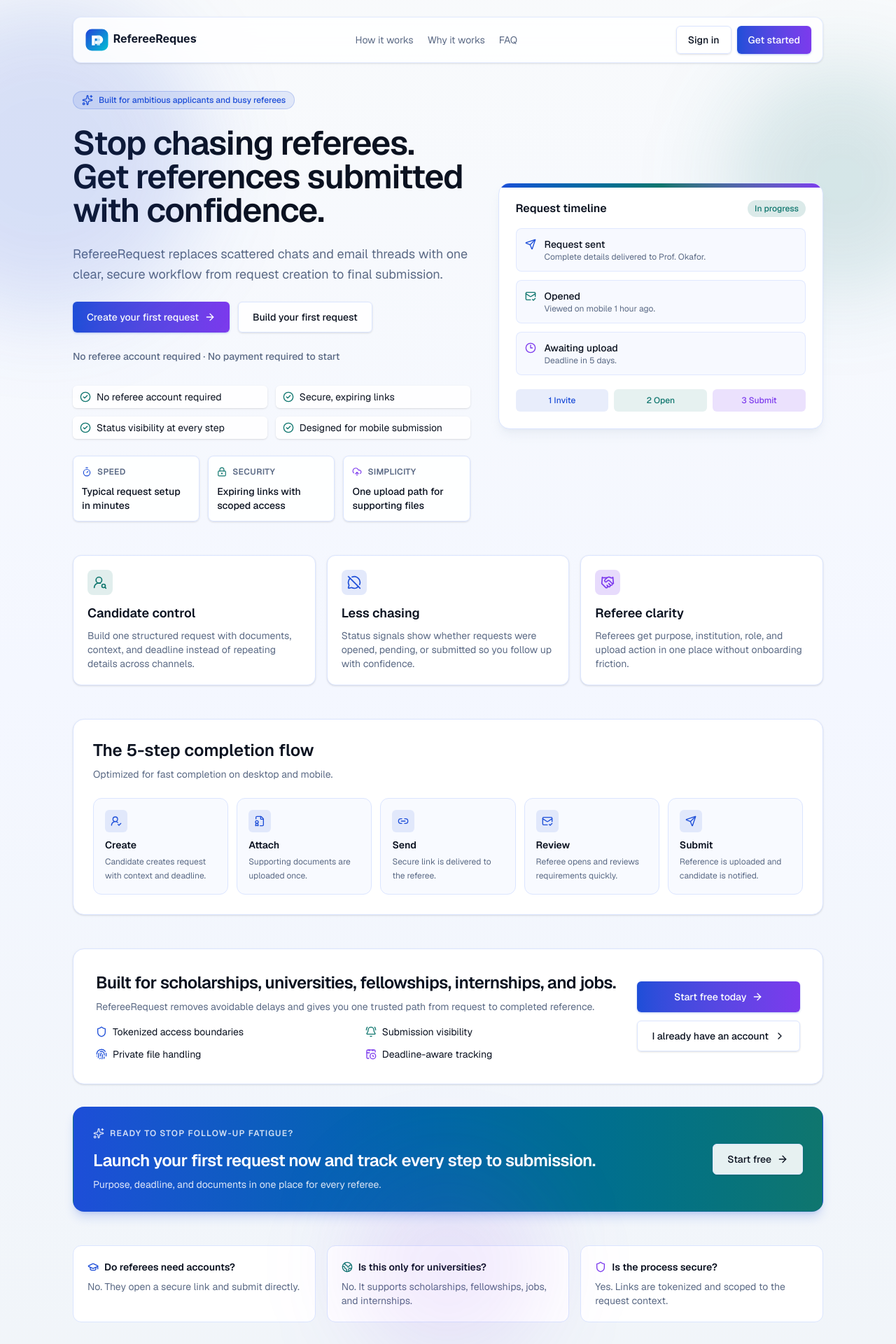
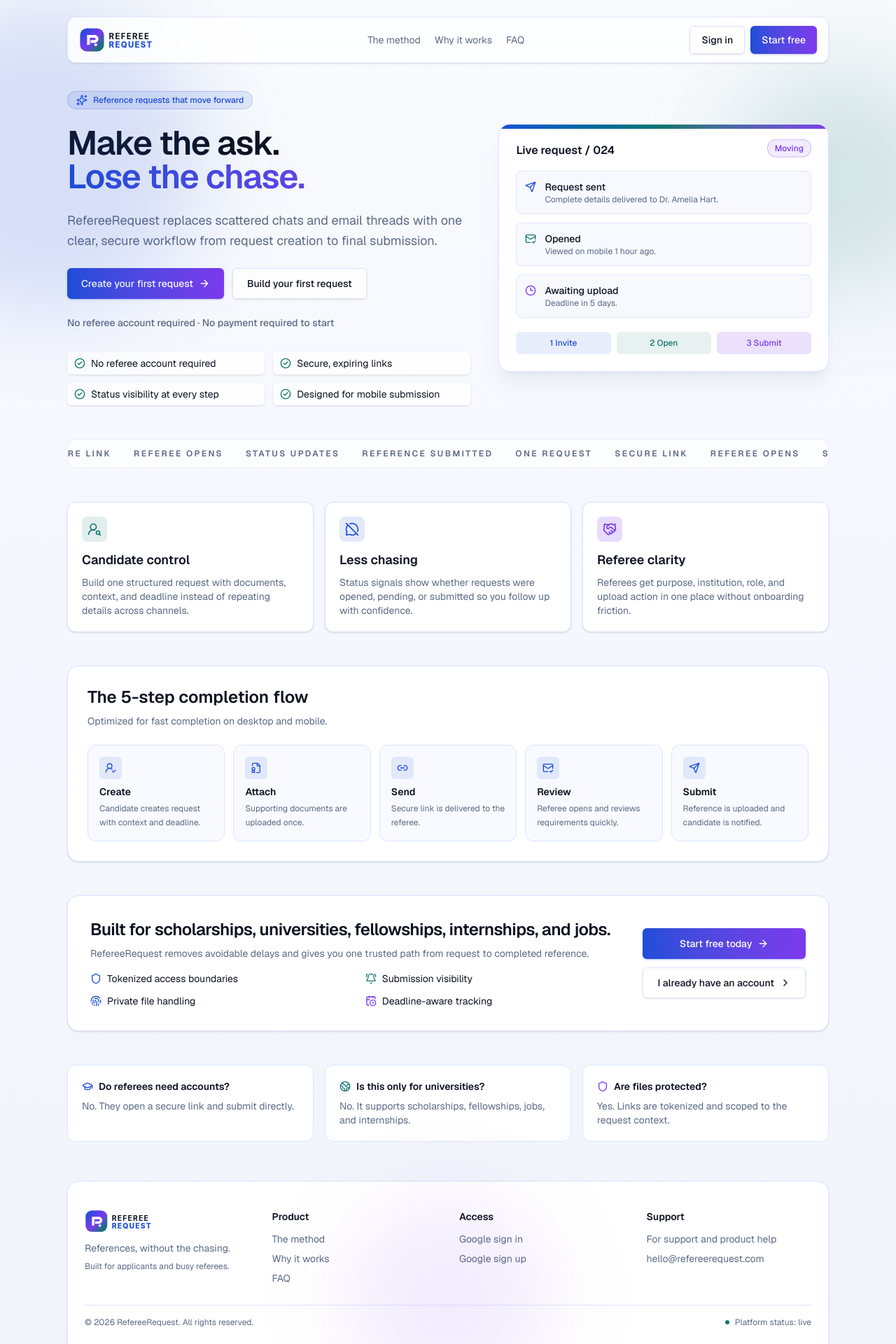
Before and after one commit to rowjay007/referee-request, a Next.js app in the folder frontend/: page / in a window 1280 px wide. Shown: the top 1920 px of the page at 70% size. Built offline with nearby package versions, Linux system fonts and the light colour scheme; no server answers.

Commit message:
Polish landing visuals, motion, and footer layout

```diff
--- a/frontend/src/app/globals.css
+++ b/frontend/src/app/globals.css
@@ -53,3 +53,81 @@
   border-color: color-mix(in srgb, var(--primary) 75%, #fff 25%);
   box-shadow: 0 0 0 3px color-mix(in srgb, var(--primary) 20%, transparent);
 }
+
+@keyframes rr-marquee {
+  from {
+    transform: translateX(0);
+  }
+  to {
+    transform: translateX(-50%);
+  }
+}
+
+@keyframes rr-float {
+  0%,
+  100% {
+    transform: translateY(0);
+  }
+  50% {
+    transform: translateY(-4px);
+  }
+}
+
+.rr-marquee-track {
+  animation: rr-marquee 24s linear infinite;
+}
+
+.rr-float {
+  animation: rr-float 2.2s ease-in-out infinite;
+}
+
+.rr-card-tilt {
+  transform-style: preserve-3d;
+}
+
+.rr-card-tilt:hover {
+  transform: perspective(1100px) rotateX(3deg) rotateY(-5deg) translateY(-3px);
+}
+
+@keyframes rr-toast-enter {
+  from {
+    opacity: 0;
+    transform: translateY(10px) scale(0.98);
+  }
+  to {
+    opacity: 1;
+    transform: translateY(0) scale(1);
+  }
+}
+
+.rr-toast {
+  animation: rr-toast-enter 220ms ease-out;
+}
+
+.rr-hover-lift {
+  transition:
+    transform 220ms ease,
+    box-shadow 220ms ease,
+    border-color 220ms ease;
+}
+
+.rr-hover-lift:hover {
+  transform: translateY(-2px);
+  box-shadow: 0 14px 30px -18px rgba(15, 23, 42, 0.5);
+}
+
+@media (prefers-reduced-motion: reduce) {
+  .rr-marquee-track,
+  .rr-float,
+  .rr-toast {
+    animation: none !important;
+  }
+
+  .rr-card-tilt,
+  .rr-card-tilt:hover,
+  .rr-hover-lift,
+  .rr-hover-lift:hover {
+    transform: none !important;
+    transition: none !important;
+  }
+}
--- a/frontend/src/app/page.tsx
+++ b/frontend/src/app/page.tsx
@@ -1,6 +1,9 @@
+"use client";
+
 import Image from "next/image";
 import Link from "next/link";
-import type { ComponentType } from "react";
+import { useEffect, useState, type ComponentType } from "react";
+import { useRouter } from "next/navigation";
 import {
   ArrowRight,
   BellRing,
@@ -14,40 +17,58 @@
   GraduationCap,
   Handshake,
   Link2,
-  LockKeyhole,
   MailCheck,
   MessageCircleOff,
   Shield,
   Send,
   Sparkles,
-  Timer,
-  UploadCloud,
   UserCheck2,
   UserRoundSearch,
 } from "lucide-react";
 import { Button } from "@/components/ui/button";
 
+type ToastState = {
+  message: string;
+  type: "info" | "success";
+} | null;
+
 export default function Home() {
+  const router = useRouter();
+  const [toast, setToast] = useState<ToastState>(null);
+
+  useEffect(() => {
+    if (!toast) {
+      return;
+    }
+    const timer = window.setTimeout(() => setToast(null), 2200);
+    return () => window.clearTimeout(timer);
+  }, [toast]);
+
+  function navigateWithToast(path: string, message: string, type: "info" | "success") {
+    setToast({ message, type });
+    window.setTimeout(() => router.push(path), 260);
+  }
+
   return (
     <main className="relative overflow-hidden bg-gradient-to-b from-slate-50 via-background to-slate-100">
       <div className="pointer-events-none absolute -left-40 top-0 h-[28rem] w-[28rem] rounded-full bg-primary/15 blur-3xl" />
       <div className="pointer-events-none absolute -right-20 top-24 h-80 w-80 rounded-full bg-secondary/15 blur-3xl" />
       <div className="pointer-events-none absolute bottom-0 left-1/2 h-72 w-72 -translate-x-1/2 rounded-full bg-tertiary/10 blur-3xl" />
 
-      <div className="mx-auto flex w-full max-w-6xl flex-col px-6 pb-16 pt-6 sm:px-10">
-        <header className="sticky top-0 z-30 mb-8 flex items-center justify-between rounded-xl border border-border/80 bg-surface/85 px-4 py-3 shadow-sm backdrop-blur-md">
+      <div className="mx-auto flex w-full max-w-6xl flex-col px-4 pb-14 pt-4 sm:px-8 sm:pb-16 sm:pt-6">
+        <header className="sticky top-0 z-30 mb-8 flex flex-wrap items-center justify-between gap-3 rounded-xl border border-border/80 bg-surface/85 px-4 py-3 shadow-sm backdrop-blur-md sm:flex-nowrap">
           <div className="inline-flex items-center gap-2.5">
             <Image
               src="/referee-request-logo.svg"
               alt="RefereeRequest"
-              width={160}
-              height={35}
+              width={176}
+              height={36}
               priority
             />
           </div>
           <div className="hidden items-center gap-5 text-sm text-muted md:flex">
             <a href="#how-it-works" className="transition-colors hover:text-foreground">
-              How it works
+              The method
             </a>
             <a href="#why" className="transition-colors hover:text-foreground">
               Why it works
@@ -56,12 +77,19 @@
               FAQ
             </a>
           </div>
-          <div className="flex items-center gap-2">
-            <Button asChild variant="secondary">
-              <Link href="/signin">Sign in</Link>
+          <div className="flex w-full items-center gap-2 sm:w-auto">
+            <Button
+              variant="secondary"
+              className="flex-1 sm:flex-none"
+              onClick={() => navigateWithToast("/signin", "Opening sign in...", "info")}
+            >
+              Sign in
             </Button>
-            <Button asChild>
-              <Link href="/signup">Get started</Link>
+            <Button
+              className="flex-1 sm:flex-none"
+              onClick={() => navigateWithToast("/signup", "Starting your first request...", "success")}
+            >
+              Start free
             </Button>
           </div>
         </header>
@@ -70,84 +98,65 @@
           <div className="space-y-6">
             <p className="inline-flex items-center gap-2 rounded-full border border-primary/20 bg-primary/10 px-3 py-1 text-xs font-medium text-primary">
               <Sparkles className="h-4 w-4" />
-              Built for ambitious applicants and busy referees
+              Reference requests that move forward
             </p>
             <h1 className="max-w-3xl text-4xl font-semibold tracking-tight text-foreground sm:text-5xl">
-              Stop chasing referees. Get references submitted with confidence.
+              Make the ask.
+              <span className="block bg-gradient-to-r from-primary to-tertiary bg-clip-text text-transparent">
+                Lose the chase.
+              </span>
             </h1>
             <p className="max-w-2xl text-lg leading-relaxed text-muted">
               RefereeRequest replaces scattered chats and email threads with one
               clear, secure workflow from request creation to final submission.
             </p>
             <div className="flex flex-col gap-3 sm:flex-row">
-              <Button asChild size="lg">
-                <Link href="/signup" className="inline-flex items-center gap-2">
+              <Button
+                size="lg"
+                onClick={() => navigateWithToast("/signup", "Redirecting to Google sign up...", "success")}
+              >
+                <span className="inline-flex items-center gap-2">
                   Create your first request
                   <ArrowRight className="h-4 w-4" />
-                </Link>
+                </span>
               </Button>
-              <Button asChild size="lg" variant="secondary">
-                <Link href="/dashboard/requests/new">Build your first request</Link>
+              <Button
+                size="lg"
+                variant="secondary"
+                onClick={() => navigateWithToast("/dashboard/requests/new", "Opening request builder...", "info")}
+              >
+                Build your first request
               </Button>
             </div>
             <p className="text-sm font-medium text-muted">
               No referee account required · No payment required to start
             </p>
             <div className="grid gap-3 pt-2 text-sm text-foreground sm:grid-cols-2">
-              <p className="inline-flex items-center gap-2 rounded-md bg-surface/90 px-2.5 py-1.5 shadow-sm">
+              <p className="inline-flex items-center gap-2 rounded-md bg-surface/90 px-2.5 py-1.5 shadow-sm transition-transform duration-300 hover:-translate-y-0.5">
                 <CheckCircle2 className="h-4 w-4 text-secondary" />
                 No referee account required
               </p>
-              <p className="inline-flex items-center gap-2 rounded-md bg-surface/90 px-2.5 py-1.5 shadow-sm">
+              <p className="inline-flex items-center gap-2 rounded-md bg-surface/90 px-2.5 py-1.5 shadow-sm transition-transform duration-300 hover:-translate-y-0.5">
                 <CheckCircle2 className="h-4 w-4 text-secondary" />
                 Secure, expiring links
               </p>
-              <p className="inline-flex items-center gap-2 rounded-md bg-surface/90 px-2.5 py-1.5 shadow-sm">
+              <p className="inline-flex items-center gap-2 rounded-md bg-surface/90 px-2.5 py-1.5 shadow-sm transition-transform duration-300 hover:-translate-y-0.5">
                 <CheckCircle2 className="h-4 w-4 text-secondary" />
                 Status visibility at every step
               </p>
-              <p className="inline-flex items-center gap-2 rounded-md bg-surface/90 px-2.5 py-1.5 shadow-sm">
+              <p className="inline-flex items-center gap-2 rounded-md bg-surface/90 px-2.5 py-1.5 shadow-sm transition-transform duration-300 hover:-translate-y-0.5">
                 <CheckCircle2 className="h-4 w-4 text-secondary" />
                 Designed for mobile submission
               </p>
             </div>
-            <div className="grid gap-3 sm:grid-cols-3">
-              <div className="rounded-lg border border-border bg-surface/95 p-3 shadow-sm">
-                <p className="inline-flex items-center gap-2 text-xs font-semibold uppercase tracking-wide text-muted">
-                  <Timer className="h-3.5 w-3.5 text-primary" />
-                  Speed
-                </p>
-                <p className="mt-1 text-sm font-medium text-foreground">
-                  Typical request setup in minutes
-                </p>
-              </div>
-              <div className="rounded-lg border border-border bg-surface/95 p-3 shadow-sm">
-                <p className="inline-flex items-center gap-2 text-xs font-semibold uppercase tracking-wide text-muted">
-                  <LockKeyhole className="h-3.5 w-3.5 text-secondary" />
-                  Security
-                </p>
-                <p className="mt-1 text-sm font-medium text-foreground">
-                  Expiring links with scoped access
-                </p>
-              </div>
-              <div className="rounded-lg border border-border bg-surface/95 p-3 shadow-sm">
-                <p className="inline-flex items-center gap-2 text-xs font-semibold uppercase tracking-wide text-muted">
-                  <UploadCloud className="h-3.5 w-3.5 text-tertiary" />
-                  Simplicity
-                </p>
-                <p className="mt-1 text-sm font-medium text-foreground">
-                  One upload path for supporting files
-                </p>
-              </div>
-            </div>
           </div>
 
-          <article className="relative overflow-hidden rounded-2xl border border-border bg-surface p-6 shadow-lg shadow-slate-300/30 transition-all duration-300 hover:-translate-y-1 hover:shadow-xl">
+          <article className="rr-card-tilt relative overflow-hidden rounded-2xl border border-border bg-surface p-6 shadow-xl shadow-slate-300/30 transition-all duration-300">
             <div className="absolute inset-x-0 top-0 h-1.5 bg-gradient-to-r from-primary via-secondary to-tertiary" />
             <div className="mb-4 flex items-center justify-between">
-              <h2 className="text-base font-semibold text-foreground">Request timeline</h2>
-              <span className="rounded-full bg-secondary/15 px-2.5 py-1 text-xs font-medium text-secondary">
-                In progress
+              <h2 className="text-base font-semibold text-foreground">Live request / 024</h2>
+              <span className="rr-float rounded-full border border-tertiary/30 bg-tertiary/10 px-2.5 py-1 text-xs font-medium text-tertiary">
+                Moving
               </span>
             </div>
             <div className="space-y-3">
@@ -156,7 +165,7 @@
                 <div>
                   <p className="text-sm font-medium text-foreground">Request sent</p>
                   <p className="text-xs text-muted">
-                    Complete details delivered to Prof. Okafor.
+                    Complete details delivered to Dr. Amelia Hart.
                   </p>
                 </div>
               </div>
@@ -189,8 +198,23 @@
           </article>
         </section>
 
+        <section className="relative mb-12 overflow-hidden rounded-xl border border-border/60 bg-white/70 py-3">
+          <div className="rr-marquee-track flex min-w-max items-center gap-8 px-4 text-xs font-semibold uppercase tracking-[0.2em] text-muted">
+            <span>One request</span>
+            <span>Secure link</span>
+            <span>Referee opens</span>
+            <span>Status updates</span>
+            <span>Reference submitted</span>
+            <span>One request</span>
+            <span>Secure link</span>
+            <span>Referee opens</span>
+            <span>Status updates</span>
+            <span>Reference submitted</span>
+          </div>
+        </section>
+
         <section id="why" className="grid gap-4 pb-12 md:grid-cols-3">
-          <article className="group rounded-xl border border-border bg-surface p-5 shadow-sm transition-all duration-300 hover:-translate-y-1 hover:shadow-lg">
+          <article className="rr-hover-lift group rounded-xl border border-border bg-surface p-5 shadow-sm">
             <div className="mb-3 inline-flex rounded-lg bg-secondary/12 p-2 text-secondary">
               <UserRoundSearch className="h-5 w-5" />
             </div>
@@ -200,7 +224,7 @@
               instead of repeating details across channels.
             </p>
           </article>
-          <article className="group rounded-xl border border-border bg-surface p-5 shadow-sm transition-all duration-300 hover:-translate-y-1 hover:shadow-lg">
+          <article className="rr-hover-lift group rounded-xl border border-border bg-surface p-5 shadow-sm">
             <div className="mb-3 inline-flex rounded-lg bg-primary/12 p-2 text-primary">
               <MessageCircleOff className="h-5 w-5" />
             </div>
@@ -210,7 +234,7 @@
               submitted so you follow up with confidence.
             </p>
           </article>
-          <article className="group rounded-xl border border-border bg-surface p-5 shadow-sm transition-all duration-300 hover:-translate-y-1 hover:shadow-lg">
+          <article className="rr-hover-lift group rounded-xl border border-border bg-surface p-5 shadow-sm">
             <div className="mb-3 inline-flex rounded-lg bg-tertiary/18 p-2 text-tertiary">
               <Handshake className="h-5 w-5" />
             </div>
@@ -291,46 +315,30 @@
             </div>
           </div>
           <div className="flex flex-col gap-3">
-            <Button asChild size="lg">
-              <Link href="/signup" className="inline-flex items-center gap-2">
+            <Button
+              size="lg"
+              onClick={() => navigateWithToast("/signup", "Starting your request...", "success")}
+            >
+              <span className="inline-flex items-center gap-2">
                 Start free today
                 <ArrowRight className="h-4 w-4" />
-              </Link>
+              </span>
             </Button>
-            <Button asChild size="lg" variant="secondary">
-              <Link href="/signin" className="inline-flex items-center gap-2">
+            <Button
+              size="lg"
+              variant="secondary"
+              onClick={() => navigateWithToast("/signin", "Opening sign in...", "info")}
+            >
+              <span className="inline-flex items-center gap-2">
                 I already have an account
                 <ChevronRight className="h-4 w-4" />
-              </Link>
-            </Button>
-          </div>
-        </section>
-
-        <section className="mt-8 rounded-2xl border border-primary/20 bg-gradient-to-r from-primary to-secondary p-7 text-white shadow-lg shadow-primary/20">
-          <div className="flex flex-col gap-5 lg:flex-row lg:items-center lg:justify-between">
-            <div>
-              <p className="inline-flex items-center gap-2 text-xs font-semibold uppercase tracking-widest text-white/80">
-                <Sparkles className="h-4 w-4" />
-                Ready to stop follow-up fatigue?
-              </p>
-              <h2 className="mt-2 text-2xl font-semibold tracking-tight">
-                Launch your first request now and track every step to submission.
-              </h2>
-              <p className="mt-2 text-sm text-white/85">
-                Purpose, deadline, and documents in one place for every referee.
-              </p>
-            </div>
-            <Button asChild size="lg" variant="secondary">
-              <Link href="/signup" className="inline-flex items-center gap-2">
-                Start free
-                <ArrowRight className="h-4 w-4" />
-              </Link>
+              </span>
             </Button>
           </div>
         </section>
 
         <section id="faq" className="mt-12 grid gap-4 md:grid-cols-3">
-          <article className="rounded-xl border border-border bg-surface p-5">
+          <article className="rr-hover-lift rounded-xl border border-border bg-surface p-5">
             <p className="mb-2 inline-flex items-center gap-2 text-sm font-semibold text-foreground">
               <GraduationCap className="h-4 w-4 text-primary" />
               Do referees need accounts?
@@ -339,7 +347,7 @@
               No. They open a secure link and submit directly.
             </p>
           </article>
-          <article className="rounded-xl border border-border bg-surface p-5">
+          <article className="rr-hover-lift rounded-xl border border-border bg-surface p-5">
             <p className="mb-2 inline-flex items-center gap-2 text-sm font-semibold text-foreground">
               <Globe2 className="h-4 w-4 text-secondary" />
               Is this only for universities?
@@ -348,17 +356,87 @@
               No. It supports scholarships, fellowships, jobs, and internships.
             </p>
           </article>
-          <article className="rounded-xl border border-border bg-surface p-5">
+          <article className="rr-hover-lift rounded-xl border border-border bg-surface p-5">
             <p className="mb-2 inline-flex items-center gap-2 text-sm font-semibold text-foreground">
               <Shield className="h-4 w-4 text-tertiary" />
-              Is the process secure?
+              Are files protected?
             </p>
             <p className="text-sm text-muted">
               Yes. Links are tokenized and scoped to the request context.
             </p>
           </article>
         </section>
+
+        <footer className="mt-14 rounded-2xl border border-border bg-surface px-5 py-8 shadow-sm sm:px-6 sm:py-10">
+          <div className="grid gap-8 sm:grid-cols-2 lg:grid-cols-4">
+            <div>
+              <Image
+                src="/referee-request-logo.svg"
+                alt="RefereeRequest"
+                width={160}
+                height={34}
+              />
+              <p className="mt-3 text-sm text-muted">
+                References, without the chasing.
+              </p>
+              <p className="mt-2 text-xs text-muted">Built for applicants and busy referees.</p>
+            </div>
+            <div>
+              <p className="text-sm font-semibold text-foreground">Product</p>
+              <div className="mt-3 space-y-2 text-sm text-muted">
+                <a href="#how-it-works" className="block transition-colors hover:text-foreground">
+                  The method
+                </a>
+                <a href="#why" className="block transition-colors hover:text-foreground">
+                  Why it works
+                </a>
+                <a href="#faq" className="block transition-colors hover:text-foreground">
+                  FAQ
+                </a>
+              </div>
+            </div>
+            <div>
+              <p className="text-sm font-semibold text-foreground">Access</p>
+              <div className="mt-3 space-y-2 text-sm text-muted">
+                <Link href="/signin" className="block transition-colors hover:text-foreground">
+                  Google sign in
+                </Link>
+                <Link href="/signup" className="block transition-colors hover:text-foreground">
+                  Google sign up
+                </Link>
+              </div>
+            </div>
+            <div>
+              <p className="text-sm font-semibold text-foreground">Support</p>
+              <div className="mt-3 space-y-2 text-sm text-muted">
+                <p>For support and product help</p>
+                <a className="block transition-colors hover:text-foreground" href="mailto:hello@refereerequest.com">
+                  hello@refereerequest.com
+                </a>
+              </div>
+            </div>
+          </div>
+          <div className="mt-7 flex flex-col gap-2 border-t border-border pt-4 text-xs text-muted sm:flex-row sm:items-center sm:justify-between">
+            <p>© {new Date().getFullYear()} RefereeRequest. All rights reserved.</p>
+            <div className="inline-flex items-center gap-2">
+              <span className="inline-flex h-1.5 w-1.5 rounded-full bg-secondary" />
+              Platform status: live
+            </div>
+          </div>
+        </footer>
       </div>
+
+      {toast ? (
+        <div
+          className={`rr-toast fixed bottom-4 right-4 z-50 max-w-[calc(100vw-2rem)] rounded-xl border px-4 py-3 text-sm text-white shadow-xl transition-all duration-300 sm:bottom-5 sm:right-5 ${
+            toast.type === "success"
+              ? "border-secondary/40 bg-secondary"
+              : "border-primary/40 bg-primary"
+          }`}
+        >
+          {toast.message}
+        </div>
+      ) : null}
     </main>
   );
 }
```
Also changed, not shown: frontend/public/referee-request-logo.svg.
